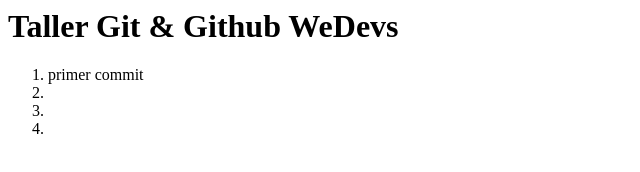
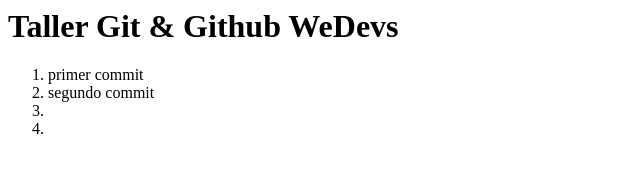
Before and after one commit to falvarezcolq/miproyecto, a plain HTML site: page index.html in a window 1280 px wide. Shown: the whole page, without its empty margins (0-640 px from the left). Drawn offline with Linux system fonts and the light colour scheme.

Commit message:
segundo commit

```diff
--- a/index.html
+++ b/index.html
@@ -6,7 +6,7 @@
         <h1>Taller Git & Github WeDevs</h1>
         <ol>
             <li>primer commit</li>
-            <li></li>
+            <li>segundo commit</li>
             <li></li>
             <li></li>
         </ol>
```
